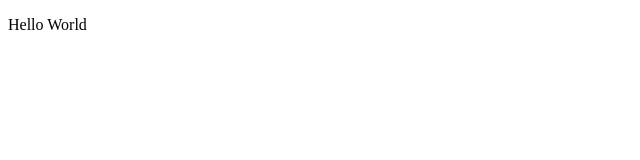
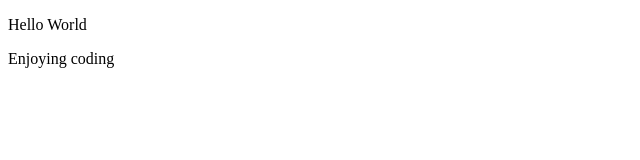
Before and after one commit to manjulakempegowda/code-practice, a plain HTML site: page index.html in a window 1280 px wide. Shown: the whole page, without its empty margins (0-640 px from the left). Drawn offline with Linux system fonts and the light colour scheme.

Commit message:
second commit

```diff
--- a/index.html
+++ b/index.html
@@ -8,5 +8,6 @@
 </head>
 <body>
     <p>Hello World</p>
+    <p>Enjoying coding </p>
 </body>
 </html>
```
